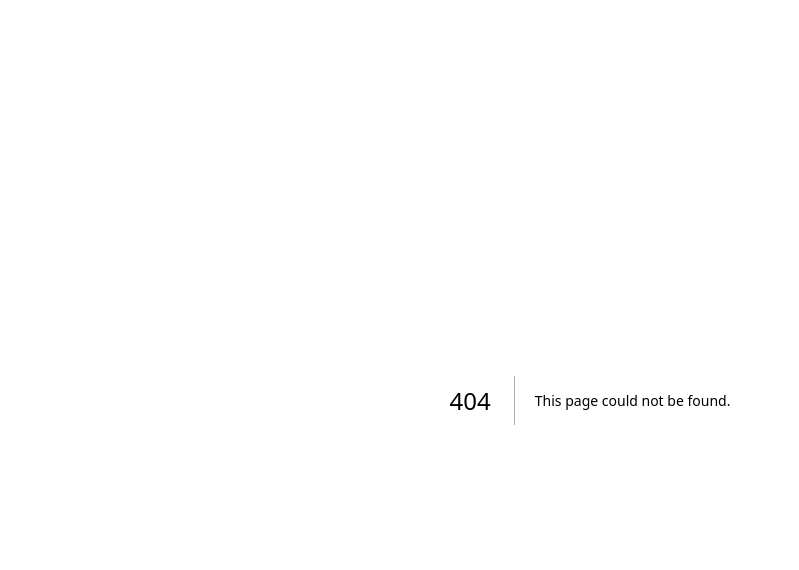
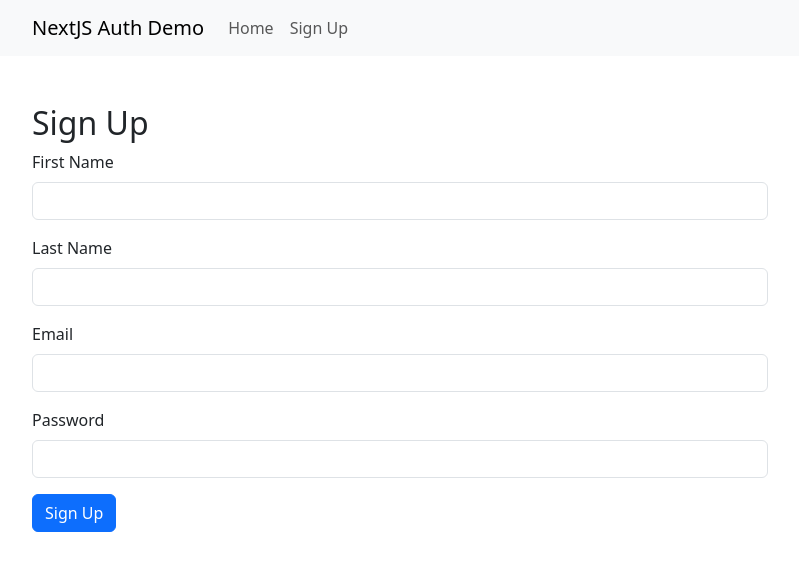
Before and after one commit to kaili-kameoka/next-auth-demo, a Next.js app: page /sign-up in a window 1280 px wide. Before the commit this address had no page. Shown: the top 570 px of the page, without its empty margins (50-849 px from the left). Built offline with nearby package versions, Linux system fonts and the light colour scheme.

Commit message:
re-add amplify.yml Added sign up UI

```diff
--- a/app/layout.tsx
+++ b/app/layout.tsx
@@ -1,6 +1,8 @@
-import type { Metadata } from "next";
-import { Geist, Geist_Mono } from "next/font/google";
+import type {Metadata} from "next";
+import {Geist, Geist_Mono} from "next/font/google";
 import 'bootstrap/dist/css/bootstrap.min.css';
+import MainNav from "@/components/MainNav/MainNav";
+import {Container} from "react-bootstrap";
 
 // Amplify.configure(outputs);
 
@@ -27,7 +29,12 @@ export default function RootLayout({
 	return (
 			<html lang="en">
 			<body className={`${geistSans.variable} ${geistMono.variable}`}>
+			<MainNav/>
+			<main className="my-5">
+				<Container>
 					{children}
+				</Container>
+			</main>
 			</body>
 			</html>
 	);
--- /dev/null
+++ b/app/sign-up/page.tsx
@@ -0,0 +1,16 @@
+import React from 'react';
+import {Col, Row} from "react-bootstrap";
+import SignUpForm from "@/components/SignUp/SignUpForm";
+
+function Page() {
+	return (
+			<Row>
+				<Col lg={8}>
+					<h2>Sign Up</h2>
+					<SignUpForm/>
+				</Col>
+			</Row>
+	);
+}
+
+export default Page;
--- /dev/null
+++ b/components/MainNav/MainNav.tsx
@@ -0,0 +1,22 @@
+'use client'
+import React from 'react';
+import {Container, Navbar, Nav} from "react-bootstrap";
+
+function MainNav() {
+	return (
+			<Navbar expand="lg" className="bg-body-tertiary">
+				<Container>
+					<Navbar.Brand href="/">NextJS Auth Demo</Navbar.Brand>
+					<Navbar.Toggle aria-controls="basic-navbar-nav"/>
+					<Navbar.Collapse id="basic-navbar-nav">
+						<Nav className="me-auto">
+							<Nav.Link href="/">Home</Nav.Link>
+							<Nav.Link href="/sign-up">Sign Up</Nav.Link>
+						</Nav>
+					</Navbar.Collapse>
+				</Container>
+			</Navbar>
+	);
+}
+
+export default MainNav;
--- /dev/null
+++ b/components/SignUp/SignUpForm.tsx
@@ -0,0 +1,56 @@
+'use client'
+import React, {useState} from 'react';
+import {Button, Form} from "react-bootstrap";
+
+function SignUpForm() {
+	const [firstName, setFirstName] = useState('');
+	const [lastName, setLastName] = useState('');
+	const [email, setEmail] = useState('');
+	const [password, setPassword] = useState('');
+
+	return (
+			<Form className={'d-flex flex-column gap-3'}>
+				<Form.Group>
+					<Form.Label htmlFor={'firstName'}>First Name</Form.Label>
+					<Form.Control
+							type={'text'}
+							name={'firstName'}
+							value={firstName}
+							onChange={(e) => setFirstName(e.target.value)}
+					/>
+				</Form.Group>
+				<Form.Group>
+					<Form.Label htmlFor={'lastName'}>Last Name</Form.Label>
+					<Form.Control
+							type={'text'}
+							name={'lastName'}
+							value={lastName}
+							onChange={(e) => setLastName(e.target.value)}
+					/>
+				</Form.Group>
+				<Form.Group>
+					<Form.Label htmlFor={'email'}>Email</Form.Label>
+					<Form.Control
+							type={'email'}
+							name={'email'}
+							value={email}
+							onChange={(e) => setEmail(e.target.value)}
+					/>
+				</Form.Group>
+				<Form.Group>
+					<Form.Label htmlFor={'password'}>Password</Form.Label>
+					<Form.Control
+							type={'password'}
+							name={'password'}
+							value={password}
+							onChange={(e) => setPassword(e.target.value)}
+					/>
+				</Form.Group>
+				<Form.Group>
+					<Button type={'submit'}>Sign Up</Button>
+				</Form.Group>
+			</Form>
+	);
+}
+
+export default SignUpForm;
--- /dev/null
+++ b/components/SignUp/types.ts
@@ -0,0 +1,6 @@
+interface SignUpFormInput {
+	firstName: string;
+	lastName: string;
+	email: string;
+	password: string;
+}
```
Also changed, not shown: amplify.yml (added, +21 -0 lines), app/page.tsx (+6 -90 lines), app/sign-up/actions.ts (added, +9 -0 lines). Lines whose indentation alone changed are shown as unchanged.
